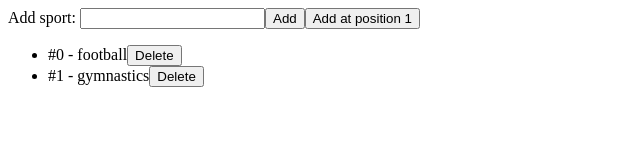
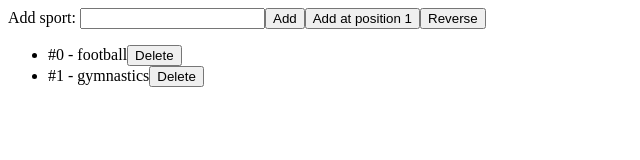
Before and after one commit to Yurimcalex/react-sandbox, a React (Vite) app: page / in a window 1280 px wide. Shown: the top 160 px of the page, without its empty margins (0-640 px from the left). Built offline with nearby package versions, Linux system fonts and the light colour scheme.

Commit message:
update:SportList - add reverse list func

```diff
--- a/src/ai/SportList.jsx
+++ b/src/ai/SportList.jsx
@@ -29,6 +29,10 @@ export default function SportList() {
 		setSports(sports.filter(sport => sport.id !== id));
 	};
 
+	const handleListReverse = () => {
+		setSports([...sports].reverse());
+	};
+
 	return (
 		<div>
 			<div>
@@ -37,6 +41,7 @@ export default function SportList() {
 				</label>
 				<button onClick={handleAddSport}>Add</button>
 				<button onClick={handleAddAtPos1}>Add at position 1</button>
+				<button onClick={handleListReverse}>Reverse</button>
 			</div>
 			<ul>
 				{sports.map((sport, i) => (
```
